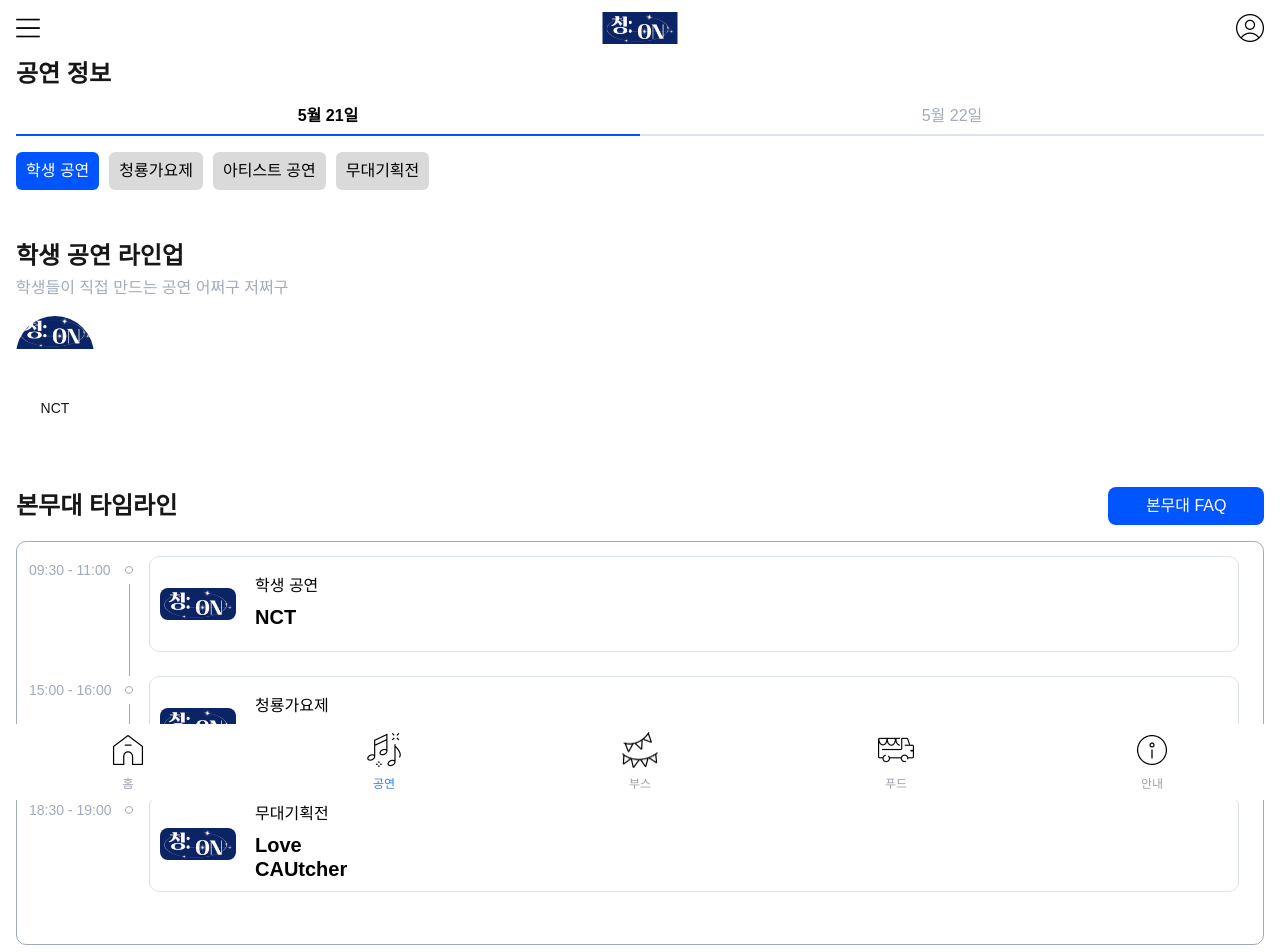
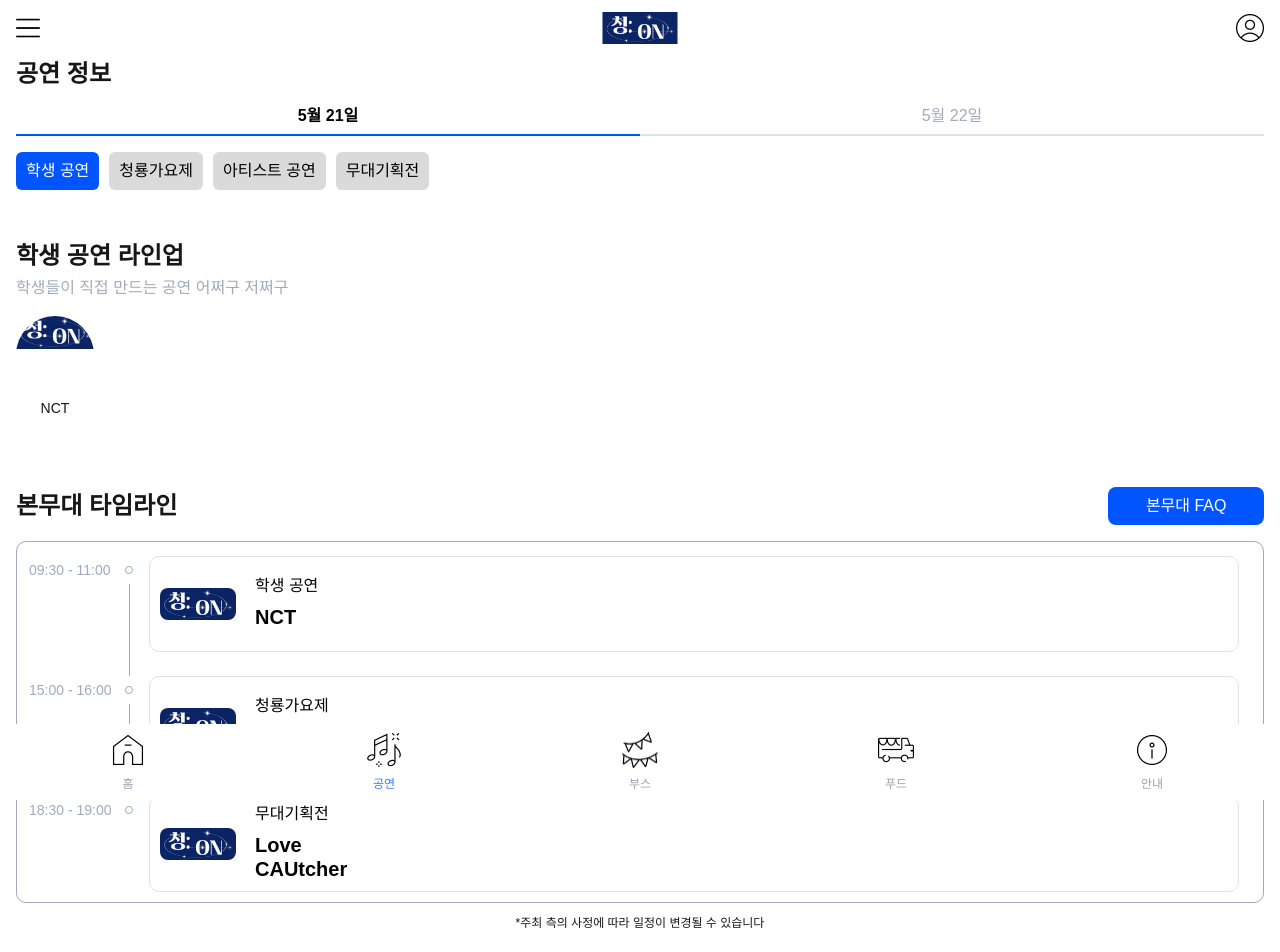
Before and after one commit to LUCAUS-Likelion14th/FrontEnd, a Next.js app: page /stage in a window 1280 px wide. Shown: the top 952 px of the page. Built offline with nearby package versions, Linux system fonts and the light colour scheme.

Commit message:
fix: 타임라인 섹션 max-height 설정

```diff
--- a/components/stage/StageTimeline.tsx
+++ b/components/stage/StageTimeline.tsx
@@ -21,7 +21,7 @@ export default function StageTimeline({ data, activeId }: Props) {
   };
 
   return (
-    <div className="flex flex-col min-h-101 border border-text-sub rounded-[10px] px-3 overflow-y-auto [-ms-overflow-style:none] [scrollbar-width:none] [&::-webkit-scrollbar]:hidden">
+    <div className="flex flex-col max-h-101 border border-text-sub rounded-[10px] px-3 overflow-y-auto [-ms-overflow-style:none] [scrollbar-width:none] [&::-webkit-scrollbar]:hidden">
       {data.map((item, index) => {
         const isActive = item.id === activeId;
         const isFirst = index === 0;
```
